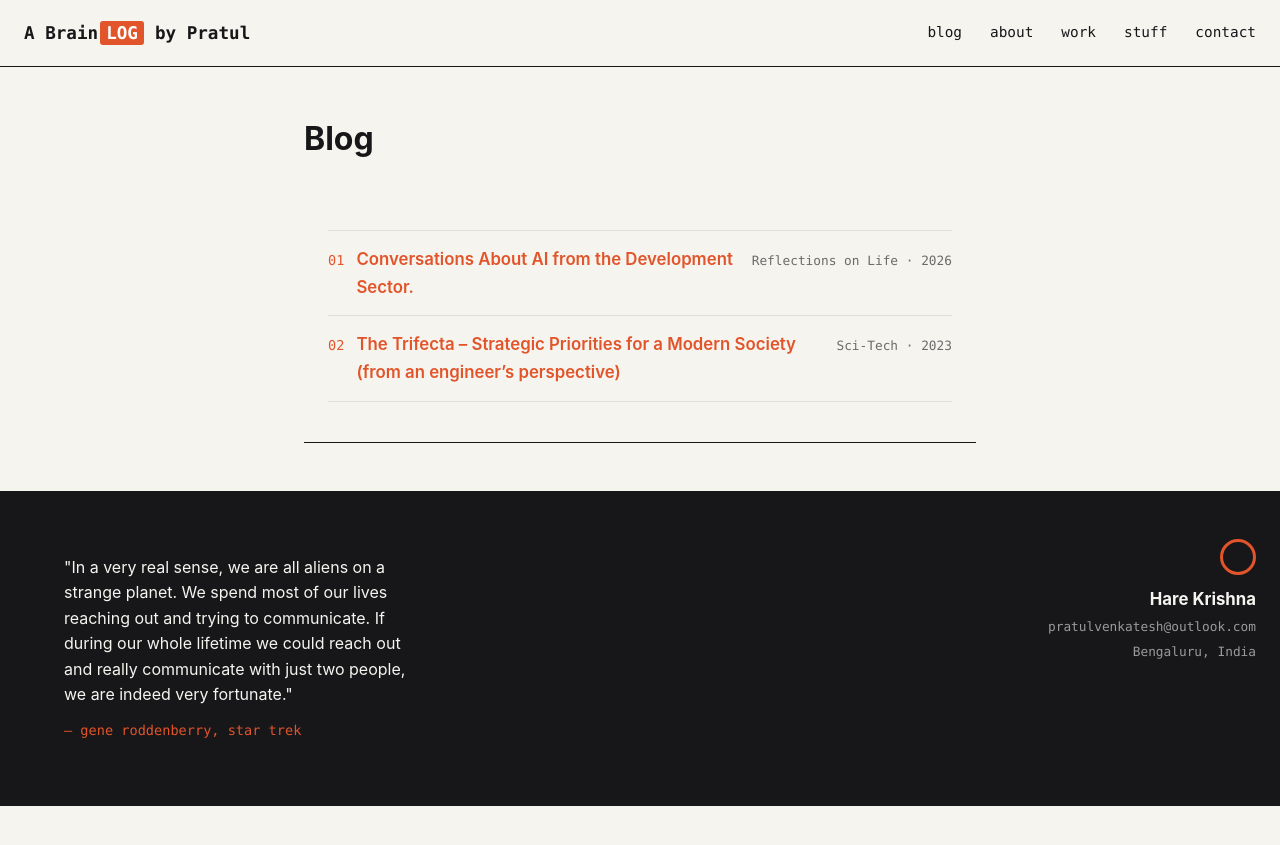
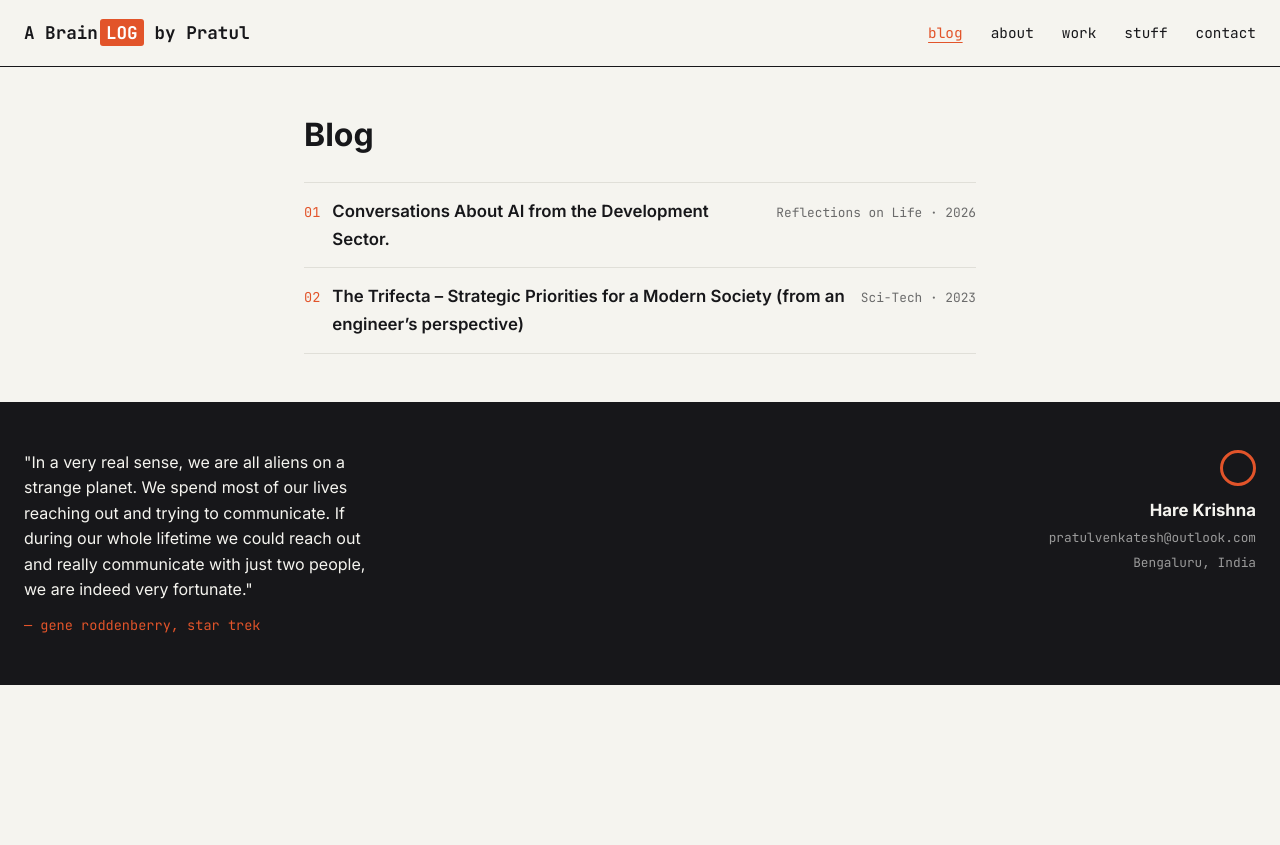
Before and after one commit to arplut/arplut.github.io, a Jekyll site: the page built from blog.html, in a window 1280 px wide. Shown: the top 845 px of the page. Built offline with Jekyll 4.4.1, drawn with Linux system fonts in a browser that asks for light colours.

Commit message:
Fix mobile nav overflow, add CMS URL slug, polish UI
- Header wraps on small screens: logo on one line, nav full-width below;
  highlight the current section in the nav
- Stack post-row meta under the title on mobile; dark titles on /blog/
- Load Inter and JetBrains Mono (referenced in CSS but never loaded)
- Tighter mobile gutters, responsive post titles, focus-visible outlines
- Decap CMS: optional "URL slug" field (front-matter slug sets /blog/<slug>/)
- Drop redundant `category:` display-name field, which Jekyll merged into
  categories and rendered every label twice

Co-Authored-By: Claude Opus 5.5 <noreply@anthropic.com>

```diff
--- a/_includes/header.html
+++ b/_includes/header.html
@@ -2,7 +2,8 @@
   <a class="logo" href="{{ '/' | relative_url }}">A Brain<span class="badge">LOG</span> by Pratul</a>
   <nav class="site-nav">
     {% for item in site.nav %}
-      <a href="{{ item.url | relative_url }}">{{ item.name }}</a>
+      {%- assign url_prefix = page.url | slice: 0, item.url.size -%}
+      <a href="{{ item.url | relative_url }}"{% if url_prefix == item.url %} aria-current="page"{% endif %}>{{ item.name }}</a>
     {% endfor %}
   </nav>
 </header>
--- a/_layouts/default.html
+++ b/_layouts/default.html
@@ -3,6 +3,9 @@
 <head>
 <meta charset="UTF-8">
 <meta name="viewport" content="width=device-width, initial-scale=1.0">
+<link rel="preconnect" href="https://fonts.googleapis.com">
+<link rel="preconnect" href="https://fonts.gstatic.com" crossorigin>
+<link rel="stylesheet" href="https://fonts.googleapis.com/css2?family=Inter:wght@400;600;700;800&family=JetBrains+Mono:wght@400;700&display=swap">
 <link rel="stylesheet" href="{{ '/assets/css/main.css' | relative_url }}">
 {% seo %}
 {% feed_meta %}
--- a/assets/css/main.css
+++ b/assets/css/main.css
@@ -24,10 +24,18 @@ body {
   color: var(--ink);
   font-family: var(--sans);
   line-height: 1.5;
+  -webkit-text-size-adjust: 100%;
+  overflow-wrap: break-word;
 }
 
 a {
   color: inherit;
+}
+
+a:focus-visible {
+  outline: 2px solid var(--accent);
+  outline-offset: 2px;
+  border-radius: 2px;
 }
 
 .wrap {
@@ -41,6 +49,8 @@ a {
   display: flex;
   align-items: center;
   justify-content: space-between;
+  flex-wrap: wrap;
+  gap: 0.75rem 1.5rem;
   padding: 1.25rem 1.5rem;
   border-bottom: 1px solid var(--line);
 }
@@ -51,6 +61,7 @@ a {
   font-size: 1.1rem;
   text-decoration: none;
   color: var(--ink);
+  white-space: nowrap;
 }
 
 .logo .badge {
@@ -73,8 +84,14 @@ a {
   color: var(--ink);
 }
 
-.site-nav a:hover {
+.site-nav a:hover,
+.site-nav a[aria-current="page"] {
   color: var(--accent);
+}
+
+.site-nav a[aria-current="page"] {
+  text-decoration: underline;
+  text-underline-offset: 4px;
 }
 
 /* Hero */
@@ -215,13 +232,18 @@ a {
   flex-shrink: 0;
 }
 
-.post-row a {
+/* Full post list inside a .prose page — skip .recent's section padding */
+.post-list {
+  margin-top: 1rem;
+}
+
+.post-row .post-row-title a {
   text-decoration: none;
   font-weight: 600;
   color: var(--ink);
 }
 
-.post-row a:hover {
+.post-row .post-row-title a:hover {
   color: var(--accent);
 }
 
@@ -245,6 +267,7 @@ a {
 }
 
 .site-footer .quote {
+  margin: 0;
   max-width: 34ch;
   font-size: 1rem;
   line-height: 1.6;
@@ -293,7 +316,8 @@ a {
 }
 
 .page-content h1 {
-  font-size: 2rem;
+  font-size: clamp(1.6rem, 6vw, 2rem);
+  line-height: 1.25;
   margin-top: 0;
 }
 
@@ -492,6 +516,41 @@ a {
 }
 
 @media (max-width: 640px) {
+  /* Logo on its own row, nav spread across the full width below it */
+  .site-header {
+    padding: 1rem;
+  }
+  .site-nav {
+    width: 100%;
+    justify-content: space-between;
+    gap: 0.5rem;
+    font-size: 0.85rem;
+  }
+  .site-nav a {
+    padding: 0.35rem 0;
+  }
+  .hero {
+    padding: 2.5rem 1rem 2rem;
+  }
+  .recent,
+  .page-content {
+    padding: 2rem 1rem;
+  }
+  .category-card {
+    padding: 1.5rem 1rem;
+  }
+  /* Stack category/year under the title instead of squeezing beside it */
+  .post-row {
+    flex-direction: column;
+    gap: 0.2rem;
+  }
+  .post-row-meta {
+    padding-left: 1.75rem;
+    white-space: normal;
+  }
+  .site-footer {
+    padding: 2.5rem 1rem;
+  }
   .category-grid {
     grid-template-columns: 1fr;
   }
--- a/blog.html
+++ b/blog.html
@@ -4,7 +4,7 @@ title: Blog
 permalink: /blog/
 ---
 
-<section class="recent">
+<section class="post-list">
   {% for post in site.posts %}
   <div class="post-row">
     <div class="post-row-title">
```
Also changed, not shown: _posts/2023-07-30-the-trifecta-–-strategic-priorities-for-a-modern-society-from-an-engineer’s-perspective.md (+0 -1 lines), _posts/2026-10-13-ai-dev-sec.md (+2 -2 lines), admin/config.yml (+2 -9 lines).
